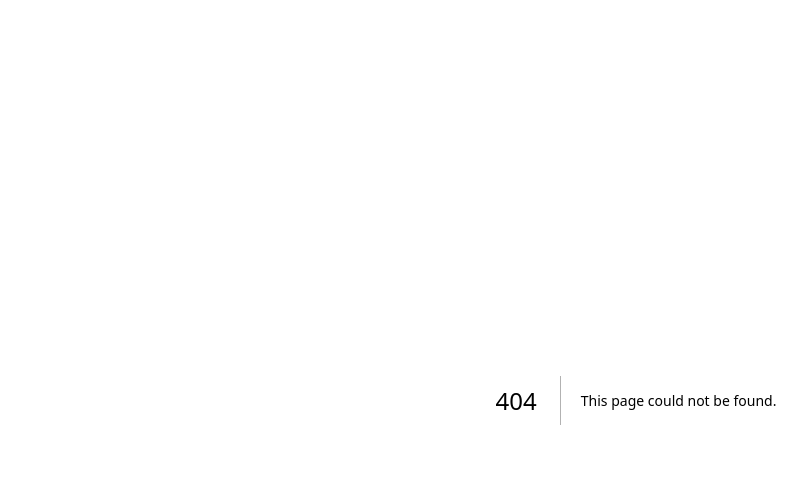
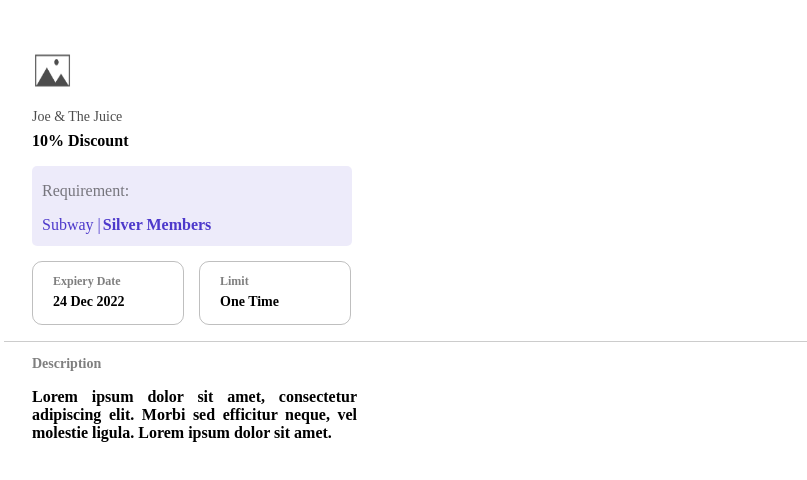
Before and after one commit to lilymkrtchyan/builders, a Next.js app: page /redeemPop in a window 1280 px wide. Before the commit this address had no page. Shown: the top 480 px of the page, without its empty margins (4-811 px from the left). Built offline with nearby package versions, Linux system fonts and the light colour scheme.

Commit message:
popup page that opens on the index page on click

```diff
--- /dev/null
+++ b/pages/redeemPop.js
@@ -0,0 +1,43 @@
+import React from 'react';
+import { Link } from 'react-router-dom';
+import { BrowserRouter as Router } from 'react-router-dom';
+
+
+export default function RedeemPop() {
+    return (
+        <>
+
+        <img className='redeempop-company-logo' src='assets/placeholder-image.jpg' alt='placeholder company image' />
+        <p className='redeempop-company-name'>Joe & The Juice</p>
+        <p className='redeempop-reward'>10% Discount</p>
+
+        <div className='redeempop-requirement-container'>
+            <p className='word-requirement'>Requirement:</p>
+            <div className='redeempop-company-title'>
+                <p className='redeempop-container-company'>Subway |</p>
+                <p className='redeempop-container-title'>Silver Members</p>
+            </div>
+        </div>
+
+        <div className='exp-date-limit'>
+            <dev className='exp-date-container'>
+                <p className='word-exp-date'>Expiery Date</p>
+                <p className='date'>24 Dec 2022</p>
+            </dev>
+
+            <div className='limit-container'>
+                <p className='word-limit'>Limit</p>
+                <p className='limit'>One Time</p>
+            </div>
+        </div>
+
+        <div className="separator"></div>
+
+        <div className='description-container'>
+            <p className='word-description'>Description</p>
+            <p className='paragraph-description'>Lorem ipsum dolor sit amet, consectetur adipiscing elit. Morbi sed efficitur neque, vel molestie ligula. Lorem ipsum dolor sit amet. </p>
+        </div>
+
+        </>
+    );
+}
--- a/styles/style.css
+++ b/styles/style.css
@@ -584,3 +584,138 @@
   text-decoration: none;
   color: inherit;
 }
+
+/* redeemPop page */
+.redeempop-company-logo{
+  width: 41px;
+  height: 41px;
+  margin-top: 42px;
+  margin-left: 28px;
+}
+
+.redeempop-company-name{
+ margin-left: 28px;
+ color: rgb(0, 0, 0, 0.7);
+ font-size: 14px;
+ margin-bottom: 0px;
+}
+
+.redeempop-reward{
+  margin-left: 28px;
+  font-size: 16px;
+  color: black;
+  font-weight: bold;
+  margin-top: 7px;
+}
+
+.redeempop-company-title{
+  display: flex;
+  flex-direction: row;
+  margin-top: 0px;
+  color: #4D39CB;
+}
+
+.word-requirement{
+  margin-bottom: 0px;
+  color: rgb(0, 0, 0, 0.5);
+}
+
+.redeempop-requirement-container{
+  display: flex;
+  flex-direction: column;
+  margin-left: 28px;
+  border-radius: 2px;
+  border-style: none;
+  border-width: 1px;
+  height: 70px;
+  max-width: 300px;
+  padding: 10px;
+  padding-top: 0px;
+  border-radius: 5px;
+  background-color: rgb(77, 57, 203, 0.1);
+}
+
+.redeempop-container-title{
+  font-weight: bold;
+  margin-left: 2px;
+}
+
+.exp-date-limit{
+  display: flex;
+  flex-direction: row;
+}
+
+.exp-date-container, .limit-container{
+  flex-basis: 0;
+  flex-grow: 1;
+  display: flex;
+  flex-direction: column;
+  border-radius: 10px;
+  border-style: solid;
+  border-width: 1px;
+  max-width: 150px;
+  margin-left: 28px;
+  margin-top: 15px;
+  border-color: rgb(0, 0, 0, 0.25);
+}
+
+.limit-container{
+  margin-left: 15px;
+}
+
+.word-exp-date, .word-limit{
+  font-size: 12px;
+  color:rgb(0, 0, 0, 0.5);
+  margin-left: 20px;
+  font-weight: bold;
+  margin-bottom: 5px;
+}
+
+.date, .limit{
+  margin-left: 20px;
+  font-weight: bold;
+  font-size: 14px;
+  margin-top: 0px;
+}
+
+.word-description{
+  margin-left: 28px;
+  color:rgb(0, 0, 0, 0.5);
+  font-size: 14px;
+  font-weight: bold;
+}
+
+.paragraph-description{
+  margin-left: 28px;
+  text-align: justify;
+  max-width: 325px;
+  font-weight: bold;
+}
+
+.popup-overlay {
+  position: fixed;
+  top: 0;
+  left: 0;
+  width: 100%;
+  height: 100%;
+  background-color: rgba(0, 0, 0, 0.5);
+  display: flex;
+  justify-content: center;
+  align-items: center;
+}
+
+.popup-container {
+  background-color: white;
+  padding: 20px;
+  border-radius: 5px;
+}
+
+.close-button {
+  position: absolute;
+  top: 10px;
+  right: 10px;
+  border: none;
+  background-color: transparent;
+  font-size: 20px;
+  cursor: pointer;
+}
```
Also changed, not shown: pages/app.js (+8 -0 lines), pages/index.js (+24 -2 lines).
